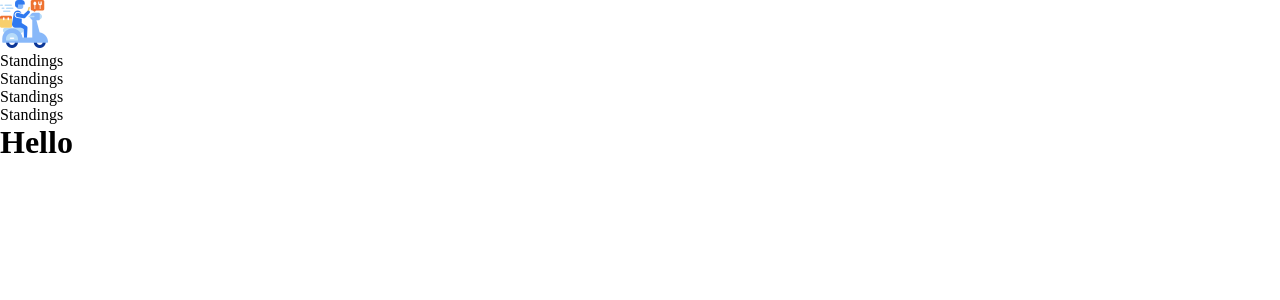
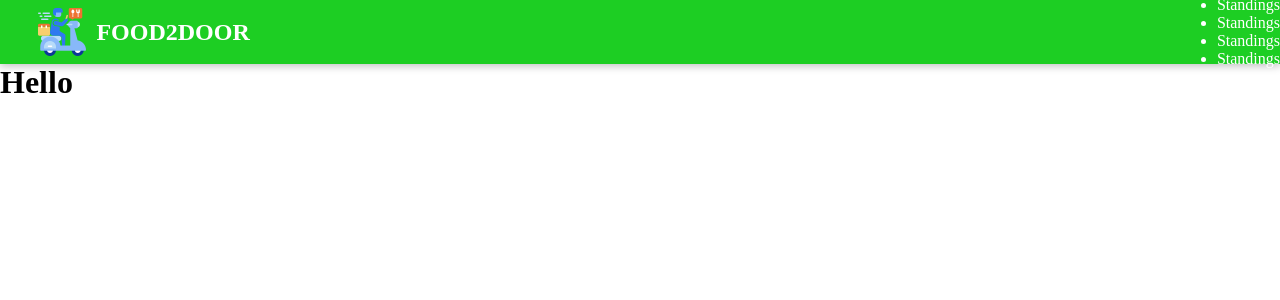
Before and after one commit to naji-alhusami/Food2Door-App, a Next.js app: page / in a window 1280 px wide. Shown: the top 300 px of the page. Built offline with nearby package versions, Linux system fonts and the light colour scheme.

Commit message:
working on navbar

```diff
--- /dev/null
+++ b/components/Navbar/BasketButton.module.css
@@ -0,0 +1,68 @@
+.button {
+    margin-right: 5%;
+  }
+  .button {
+    cursor: pointer;
+    font: inherit;
+    border: none;
+    background-color: #114d01;
+    color: white;
+    padding: 0.5% 1%;
+    display: flex;
+    justify-content: space-around;
+    align-items: center;
+    border-radius: 10px;
+    font-weight: bold;
+  }
+
+  .button:hover,
+  .button:active {
+    background-color: #122c00;
+  }
+
+  .icon {
+    width: 1.35rem;
+    height: 1.35rem;
+    margin-right: 0.5rem;
+  }
+
+  .badge {
+    background-color: #17b917;
+    padding: 0.25rem 1rem;
+    border-radius: 25px;
+    margin-left: 1rem;
+    font-weight: bold;
+  }
+
+  .button:hover .badge,
+  .button:active .badge {
+    background-color: #2b920c;
+  }
+
+  .bump {
+    animation: bump 300ms ease-out;
+  }
+
+  @keyframes bump {
+    0% {
+      transform: scale(1);
+    }
+    10% {
+      transform: scale(0.9);
+    }
+    30% {
+      transform: scale(1.1);
+    }
+    50% {
+      transform: scale(1.15);
+    }
+    100% {
+      transform: scale(1);
+    }
+  }
+
+  @media (max-width: 600px) {
+    .buttonName {
+      display: none;
+    }
+  }
--- /dev/null
+++ b/components/Navbar/Navbar.module.css
@@ -0,0 +1,38 @@
+.Navbar {
+  position: relative;
+  top: 0;
+  left: 0;
+  width: 100%;
+  height: 4rem;
+  background-color: #1dce23;
+  color: white;
+  display: flex;
+  justify-content: space-between;
+  align-items: center;
+  box-shadow: 0 2px 8px rgba(0, 0, 0, 0.25);
+  z-index: 10;
+}
+
+.icon-title {
+  display: flex;
+  align-items: center;
+  padding: 3%;
+}
+
+.header {
+  color: white;
+  margin-left: 5%;
+}
+
+.food-image {
+  width: 100%;
+  height: 25rem;
+  z-index: 0;
+  overflow: hidden;
+}
+
+.food-image img {
+  width: 105%;
+  height: 100%;
+  object-fit: cover;
+}
--- a/components/Navbar/Navbar.tsx
+++ b/components/Navbar/Navbar.tsx
@@ -1,15 +1,18 @@
 import React from "react";
 import Image from "next/image";
+import Link from "next/link";
+
 import appIcon from "@/public/Images/app-icon.png";
-import Link from "next/link";
+import classes from "./Navbar.module.css";
 
 const Navbar: React.FC = () => {
   return (
-    <header>
+    <nav className={classes.Navbar}>
+      <div className={classes["icon-title"]}>
+        <Image src={appIcon} alt="logo" />
+        <h1 className={classes.header}>FOOD2DOOR</h1>
+      </div>
       <div>
-        <Image src={appIcon} alt="logo" />
-      </div>
-      <nav>
         <ul>
           <li>
             <Link href="/standings">Standings</Link>
@@ -24,8 +27,8 @@
             <Link href="/standings">Standings</Link>
           </li>
         </ul>
-      </nav>
-    </header>
+      </div>
+    </nav>
   );
 };
 
--- a/package.json
+++ b/package.json
@@ -17,6 +17,7 @@
     "next": "13.4.13",
     "react": "18.2.0",
     "react-dom": "18.2.0",
+    "sharp": "^0.32.4",
     "typescript": "5.1.6"
   }
 }
```
Also changed, not shown: components/Navbar/BasketButton.tsx (added, +29 -0 lines), 1 other file (tests, documents, lock files or other folders).
